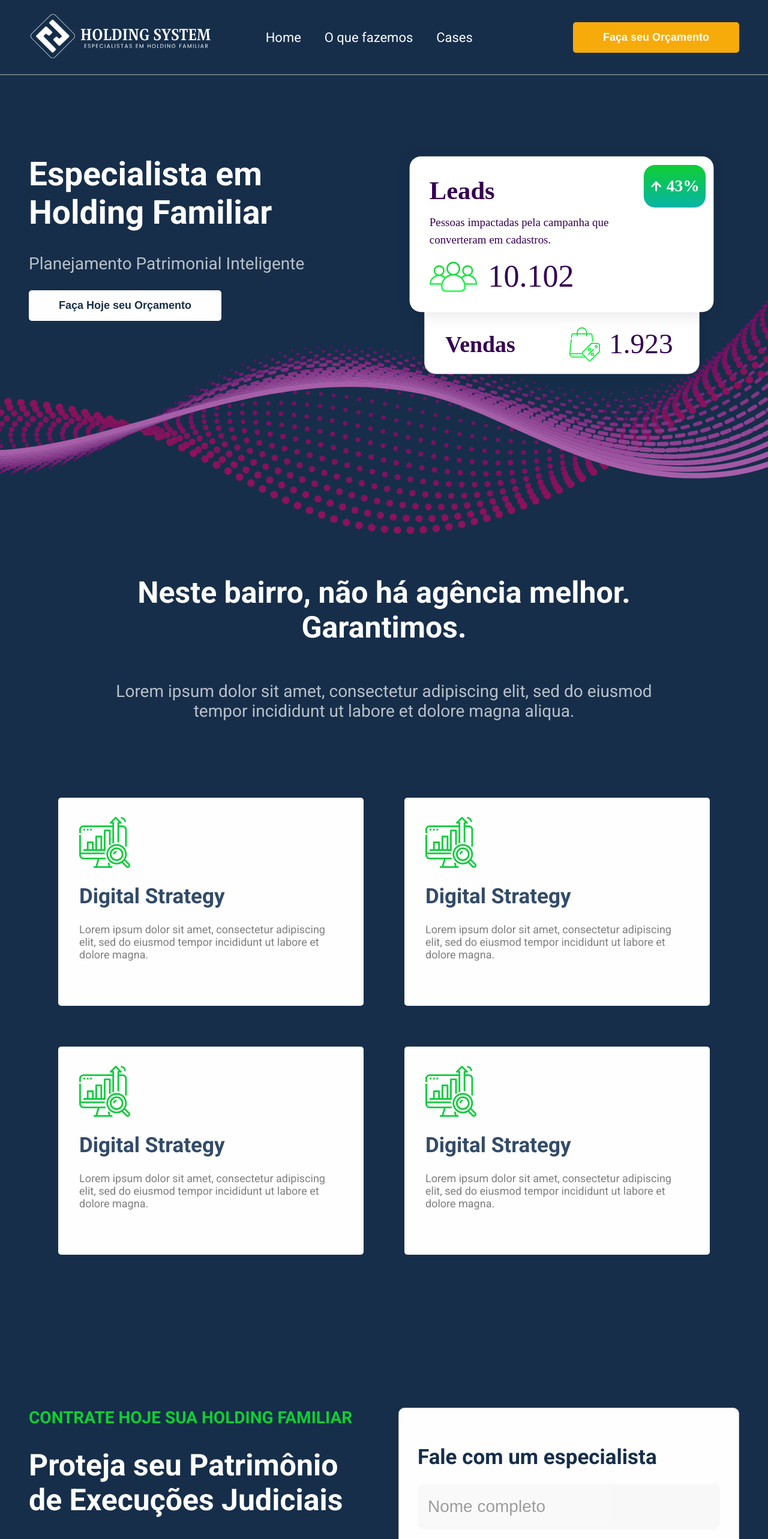
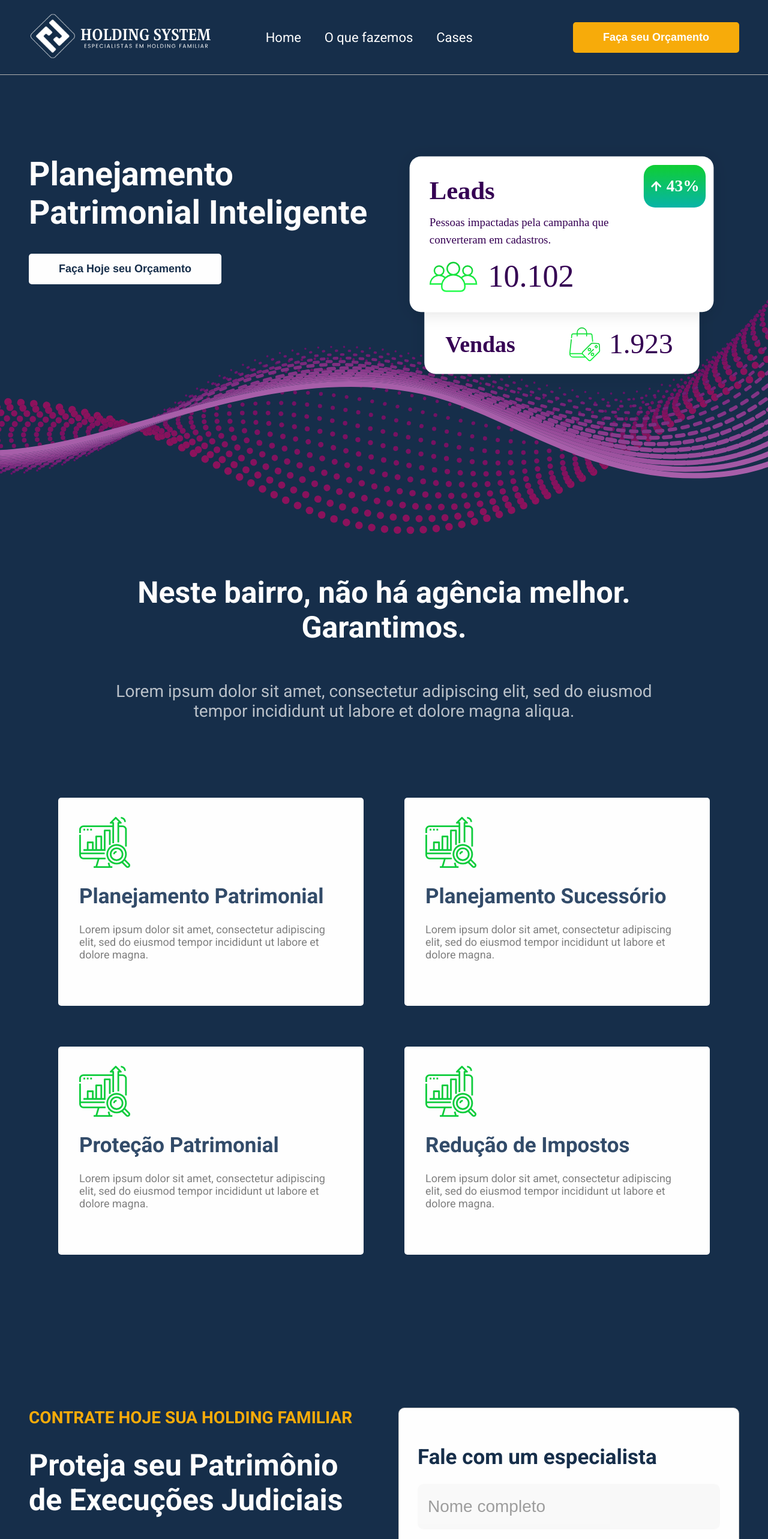
Before and after one commit to renatofm-dev/model1-landingPage, a Next.js app: page / in a window 1280 px wide. Shown: the top 2566 px of the page at 60% size. Built offline with nearby package versions, Linux system fonts and the light colour scheme.

Commit message:
adjustments in header welcome and contato

```diff
--- a/src/components/button/button.module.scss
+++ b/src/components/button/button.module.scss
@@ -8,6 +8,7 @@
   font-weight: bold;
   border: none;
   cursor: pointer;
+
 
   &.primary {
     background-color: $yellow-color;
@@ -28,3 +29,9 @@
     color: $white-color;
   }
 }
+
+.button:hover {
+  color: black;
+  background-color: $green-color;
+  transition: 0.5s linear;
+}
--- a/src/components/contato/contato.module.scss
+++ b/src/components/contato/contato.module.scss
@@ -29,7 +29,7 @@
   span {
     @include SizeNormal;
     font-weight: 600;
-    color: $green2-color;
+    color: $yellow-color;
   }
 
   h1 {
--- a/src/components/features/index.jsx
+++ b/src/components/features/index.jsx
@@ -14,7 +14,7 @@ const Features = () => {
       <div className={Styles.features}>
         <div className={Styles.feature}>
           <Image src={Icon} alt="Icon" className={Styles.icon} />
-          <h1>Digital Strategy</h1>
+          <h1>Planejamento Patrimonial</h1>
           <p>
             Lorem ipsum dolor sit amet, consectetur adipiscing elit, sed do
             eiusmod tempor incididunt ut labore et dolore magna.
@@ -22,7 +22,7 @@ const Features = () => {
         </div>
         <div className={Styles.feature}>
           <Image src={Icon} alt="Icon" className={Styles.icon} />
-          <h1>Digital Strategy</h1>
+          <h1>Planejamento Sucessório</h1>
           <p>
             Lorem ipsum dolor sit amet, consectetur adipiscing elit, sed do
             eiusmod tempor incididunt ut labore et dolore magna.
@@ -30,7 +30,7 @@ const Features = () => {
         </div>
         <div className={Styles.feature}>
           <Image src={Icon} alt="Icon" className={Styles.icon} />
-          <h1>Digital Strategy</h1>
+          <h1>Proteção Patrimonial</h1>
           <p>
             Lorem ipsum dolor sit amet, consectetur adipiscing elit, sed do
             eiusmod tempor incididunt ut labore et dolore magna.
@@ -38,7 +38,7 @@ const Features = () => {
         </div>
         <div className={Styles.feature}>
           <Image src={Icon} alt="Icon" className={Styles.icon} />
-          <h1>Digital Strategy</h1>
+          <h1>Redução de Impostos</h1>
           <p>
             Lorem ipsum dolor sit amet, consectetur adipiscing elit, sed do
             eiusmod tempor incididunt ut labore et dolore magna.
--- a/src/components/header/index.jsx
+++ b/src/components/header/index.jsx
@@ -23,7 +23,7 @@ const Header = () => {
       </div>
       <div className={Styles.space}></div>
       <div className={Styles.action}>
-        <Button title="Faça seu Orçamento " onClick={() => ScrollTo("contato")} />
+        <Button  title="Faça seu Orçamento " onClick={() => ScrollTo("contato")} />
       </div>
       <div className={Styles.actionMobile}>
         <Button title="Faça seu Orçamento " onClick={() => ScrollTo("contato")} />
--- a/src/components/welcome/index.jsx
+++ b/src/components/welcome/index.jsx
@@ -8,9 +8,9 @@ const Welcome = () => {
   return (
     <div className={Styles.container}>
       <div className={Styles.text}>
-        <h1>Especialista em Holding Familiar</h1>
+        <h1>Planejamento Patrimonial Inteligente</h1>
         <p>
-          Planejamento Patrimonial Inteligente
+
         </p>
         <Button
           title="Faça Hoje seu Orçamento"
```
Also changed, not shown: src/components/header/header.module.scss (line endings or trailing spaces).
